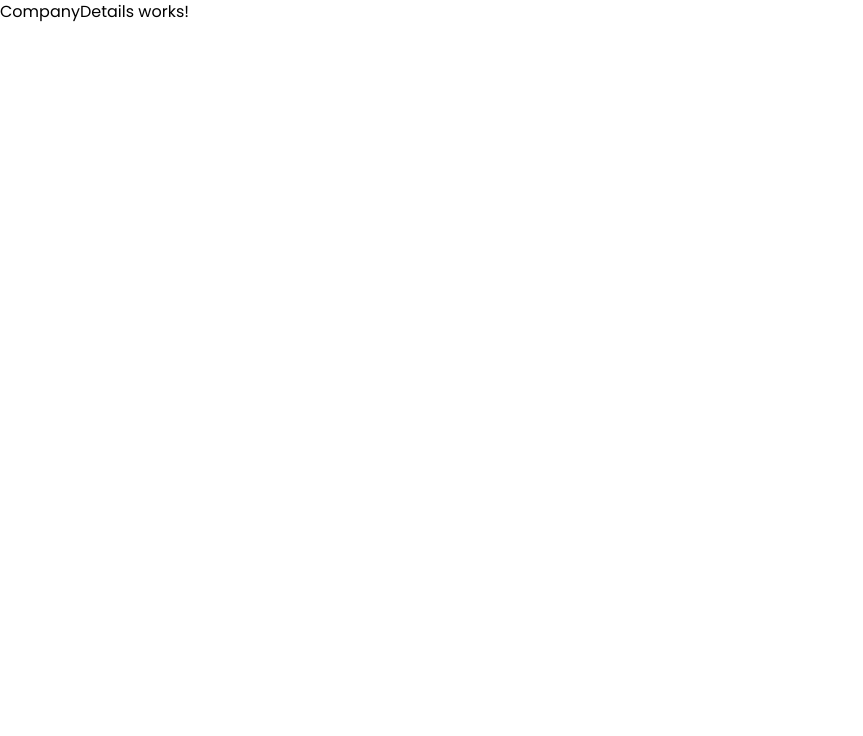
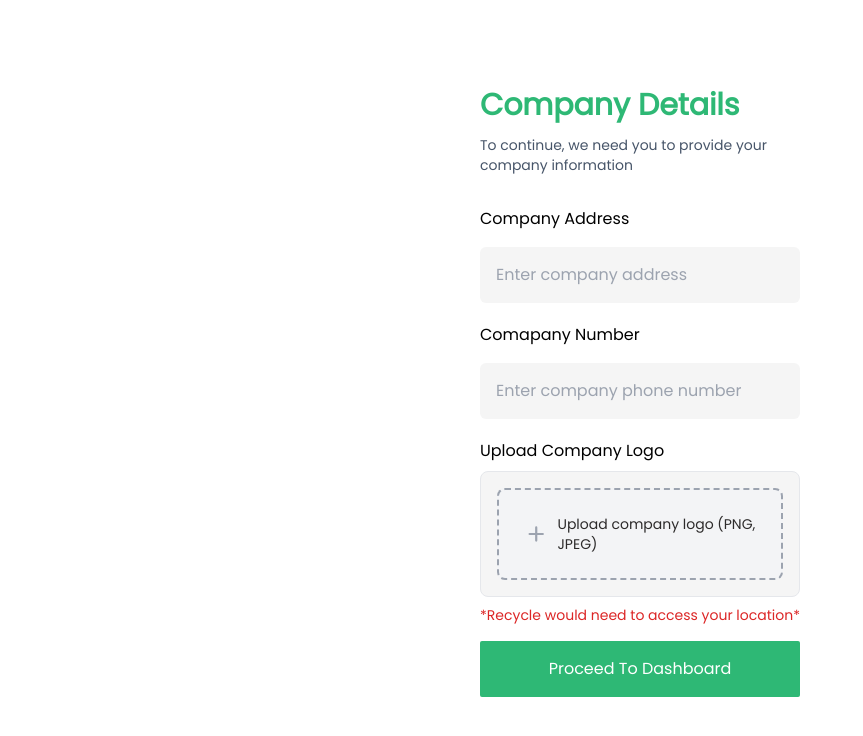
Before and after one commit to Adedoyin-Emmanuel/Recykle, a React (Vite) app: page /company/auth/details in a window 1280 px wide. Shown: the top 736 px of the page, without its empty margins (0-863 px from the left). Built offline with nearby package versions, Linux system fonts and the light colour scheme.

Commit message:
Updated Company details

```diff
--- a/src/pages/CompanyAuth/CompanyAuth.tsx
+++ b/src/pages/CompanyAuth/CompanyAuth.tsx
@@ -3,7 +3,6 @@ import Container from "../../components/Container/Container";
 import Layout from "../../components/Layout/Layout";
 import Input from "../../components/Input/Input";
 import Button from "../../components/Button/Button";
-import GoogleIcon from "./../../assets/google.svg";
 import { navigateToCompanyDetails } from "../../utils/navigate";
 import { useNavigate, useLocation } from "react-router-dom";
 
@@ -64,12 +63,7 @@ const CompanyAuth = (): JSX.Element => {
           login
         </Button>
 
-        <section className="google-auth flex w-full items-center justify-start">
-          <Button outline className="w-36 flex items-center justify-around">
-            <img src={GoogleIcon} alt="sign up google" className="" />
-            <p className="capitalize px-3">login</p>
-          </Button>
-        </section>
+        <section className="google-auth flex w-full items-center justify-start"></section>
         <p className="account-details my-2">
           Don't have an account ?
           <span
@@ -118,12 +112,7 @@ const CompanyAuth = (): JSX.Element => {
           sign up
         </Button>
 
-        <section className="google-auth flex w-full items-center justify-start">
-          <Button outline className="w-36 flex items-center justify-around">
-            <img src={GoogleIcon} alt="sign up google" className="" />
-            <p className="capitalize px-3">sign up</p>
-          </Button>
-        </section>
+        <section className="google-auth flex w-full items-center justify-start"></section>
         <p className="account-details my-2">
           Have an account ?
           <span
--- a/src/pages/CompanyDetails/CompanyDetails.tsx
+++ b/src/pages/CompanyDetails/CompanyDetails.tsx
@@ -1,18 +1,120 @@
+import React, { useState } from "react";
+import Container from "../../components/Container/Container";
+import Button from "../../components/Button/Button";
+import { useNavigate } from "react-router-dom";
+import Input from "../../components/Input/Input";
+import { navigateToCompanyDashboard } from "../../utils/navigate";
 
-import React from "react";
-import {Link, useNavigate} from "react-router-dom";
+interface HeaderProps {
+  headerText?: string;
+  subHeaderText?: string;
+}
+const Header = ({ headerText, subHeaderText }: HeaderProps): JSX.Element => {
+  return (
+    <section className="form-header">
+      <h3 className="font-bold text-3xl text-green-300 capitalize">
+        {headerText || "recykle"}
+      </h3>
+      <p className="text-slate-600 text-sm py-3">
+        {subHeaderText ||
+          "Bridging the gap between recycling companies and post consumers"}
+      </p>
+    </section>
+  );
+};
 
-interface CompanyDetailsProps {
+const Details = (): JSX.Element => {
+  const [selectedFile, setSelectedFile] = useState<File | null>(null);
 
-}
+  const handleFileChange = (e: React.ChangeEvent<HTMLInputElement>) => {
+    if (e.target.files && e.target.files.length > 0) {
+      setSelectedFile(e.target.files[0]);
+    }
+  };
 
-const CompanyDetails:React.FC = (): JSX.Element => {
-    const navigateTo = useNavigate();
-    return (
-        <React.Fragment>
-            <h1>CompanyDetails works!</h1>
-        </React.Fragment>
-    );
-}
+  const navigateTo = useNavigate();
+
+  const handleProceedToDashboardClick = () => {
+    navigateToCompanyDashboard(navigateTo);
+  };
+
+  return (
+    <form className="login-section my-10 lg:w-1/4 w-11/12">
+      <Header
+        headerText="Company details"
+        subHeaderText="To continue, we need you to provide your company information"
+      />
+      <div className="username my-5">
+        <label htmlFor="username" className="capitalize">
+          company Address
+        </label>
+        <Input placeholder="Enter company address" type="text" required />
+      </div>
+
+      <div className="username my-5">
+        <label htmlFor="number" className="capitalize">
+          Comapany number
+        </label>
+        <Input placeholder="Enter company phone number" type="tel" required />
+      </div>
+
+      <label className="capitalize ">Upload Company Logo</label>
+
+      <div className="p-4 border rounded-lg bg-[#F5F5F5] my-2">
+        <label className="flex items-center justify-center bg-gray-100 p-6 rounded-lg border-dashed border-2 border-gray-400">
+          <svg
+            className="w-8 h-8 text-gray-400"
+            fill="none"
+            stroke="currentColor"
+            viewBox="0 0 24 24"
+            xmlns="http://www.w3.org/2000/svg"
+          >
+            <path
+              strokeLinecap="round"
+              strokeLinejoin="round"
+              strokeWidth="2"
+              d="M12 6v6m0 0v6m0-6h6m-6 0H6"
+            />
+          </svg>
+          <span className="text-[#2d2b2b] text-sm ml-2">
+            Upload company logo (PNG, JPEG)
+          </span>
+          <input
+            type="file"
+            accept=".png, .jpg, .jpeg"
+            onChange={handleFileChange}
+            hidden
+            required
+          />
+        </label>
+        {selectedFile && (
+          <p className="mt-2 text-green-500 text-sm">
+            {selectedFile.name} selected for upload
+          </p>
+        )}
+      </div>
+
+      <p className="mt-2 text-red-600 text-sm">
+        *Recycle would need to access your location*
+      </p>
+
+      <Button
+        outline={false}
+        className="w-full my-4"
+        onClick={handleProceedToDashboardClick}
+      >
+        proceed to dashboard
+      </Button>
+    </form>
+  );
+};
+
+const CompanyDetails: React.FC = (): JSX.Element => {
+  return (
+    <Container>
+      <Details />
+    </Container>
+  );
+};
 
 export default CompanyDetails;
```
